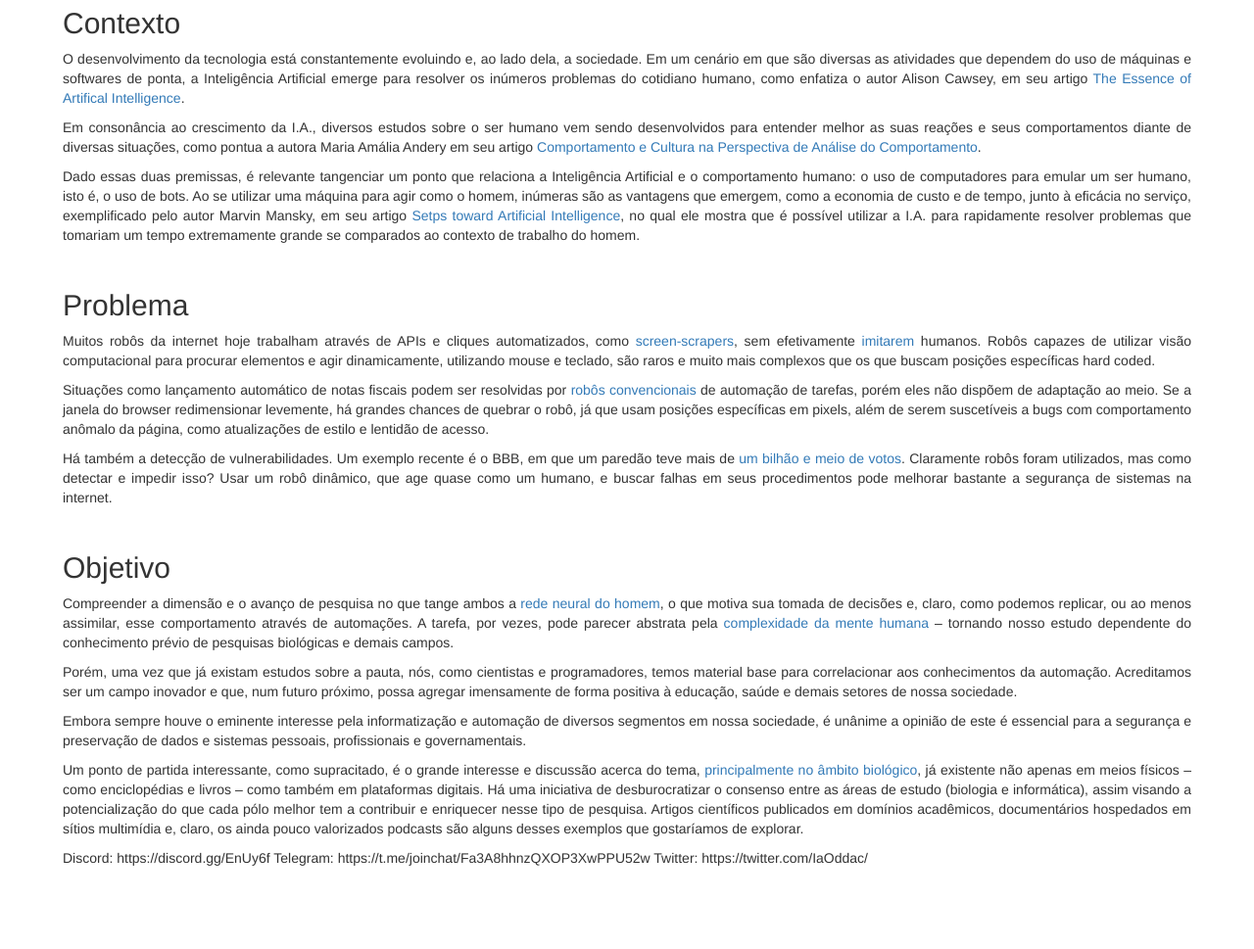
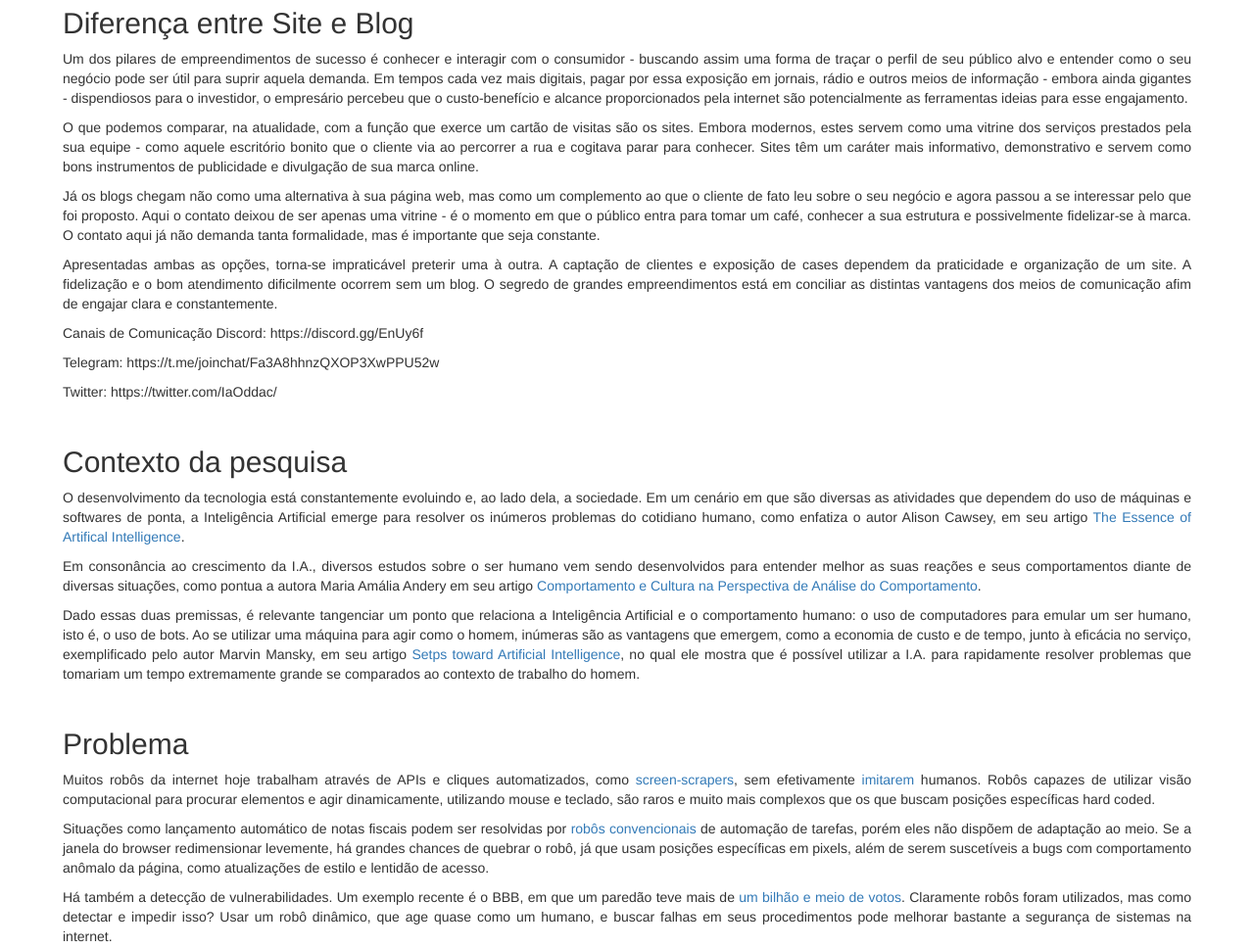
Before and after one commit to diogoneiss/ProjetoPesquisaIPI, a plain HTML site: page index.html in a window 1280 px wide. Shown: the part 200-1169 px from the top of the page at 98% size. Before the commit the page ends 1121 px from the top, so only its background shows below. Drawn offline with nearby package versions, Linux system fonts and the light colour scheme.

Commit message:
Update index.html

```diff
--- a/index.html
+++ b/index.html
@@ -37,7 +37,25 @@
       Diogo Neiss, Lorenzo Costa e Samuel Pietra
    </p>
 
-   <h2>Contexto</h2>
+
+
+   <h2>Diferen&ccedil;a entre Site e Blog</h2>
+
+   <p>Um dos pilares de empreendimentos de sucesso &eacute; conhecer e interagir com o consumidor - buscando assim uma forma de tra&ccedil;ar o perfil de seu p&uacute;blico alvo e entender como o seu neg&oacute;cio pode ser &uacute;til para suprir aquela demanda. Em tempos cada vez mais digitais, pagar por essa exposi&ccedil;&atilde;o em jornais, r&aacute;dio e outros meios de informa&ccedil;&atilde;o - embora ainda gigantes - dispendiosos para o investidor, o empres&aacute;rio percebeu que o custo-benef&iacute;cio e alcance proporcionados pela internet s&atilde;o potencialmente as ferramentas ideias para esse engajamento.</p>
+
+<p>O que podemos comparar, na atualidade, com a fun&ccedil;&atilde;o que exerce um cart&atilde;o de visitas s&atilde;o os sites. Embora modernos, estes servem como uma vitrine dos servi&ccedil;os prestados pela sua equipe - como aquele escrit&oacute;rio bonito que o cliente via ao percorrer a rua e cogitava parar para conhecer. Sites t&ecirc;m um car&aacute;ter mais informativo, demonstrativo e servem como bons instrumentos de publicidade e divulga&ccedil;&atilde;o de sua marca online.</p>
+
+<p>J&aacute; os blogs chegam n&atilde;o como uma alternativa &agrave; sua p&aacute;gina web, mas como um complemento ao que o cliente de fato leu sobre o seu neg&oacute;cio e agora passou a se interessar pelo que foi proposto. Aqui o contato deixou de ser apenas uma vitrine - &eacute; o momento em que o p&uacute;blico entra para tomar um caf&eacute;, conhecer a sua estrutura e possivelmente fidelizar-se &agrave; marca. O contato aqui j&aacute; n&atilde;o demanda tanta formalidade, mas &eacute; importante que seja constante.</p>
+
+<p>Apresentadas ambas as op&ccedil;&otilde;es, torna-se impratic&aacute;vel preterir uma &agrave; outra. A capta&ccedil;&atilde;o de clientes e exposi&ccedil;&atilde;o de cases dependem da praticidade e organiza&ccedil;&atilde;o de um site. A fideliza&ccedil;&atilde;o e o bom atendimento dificilmente ocorrem sem um blog. O segredo de grandes empreendimentos est&aacute; em conciliar as distintas vantagens dos meios de comunica&ccedil;&atilde;o afim de engajar clara e constantemente.</p>
+
+<p>Canais de Comunica&ccedil;&atilde;o Discord: https://discord.gg/EnUy6f</p>
+
+<p>Telegram: https://t.me/joinchat/Fa3A8hhnzQXOP3XwPPU52w</p>
+
+<p>Twitter: https://twitter.com/IaOddac/</p>
+
+   <h2>Contexto da pesquisa</h2>
    <p>
       O desenvolvimento da tecnologia est&aacute; constantemente evoluindo e,
       ao lado dela, a sociedade. Em um cen&aacute;rio em que s&atilde;o
@@ -156,13 +174,11 @@
       explorar.
    </p>
 
-    <p>Discord:
-https://discord.gg/EnUy6f
+<p>Discord: https://discord.gg/EnUy6f</p>
 
-Telegram: https://t.me/joinchat/Fa3A8hhnzQXOP3XwPPU52w
+<p>Telegram:  https://t.me/joinchat/Fa3A8hhnzQXOP3XwPPU52w</p>
 
-Twitter:
-https://twitter.com/IaOddac/
+<p>Twitter: https://twitter.com/IaOddac/</p>
 </p>
 </body>
 
```
